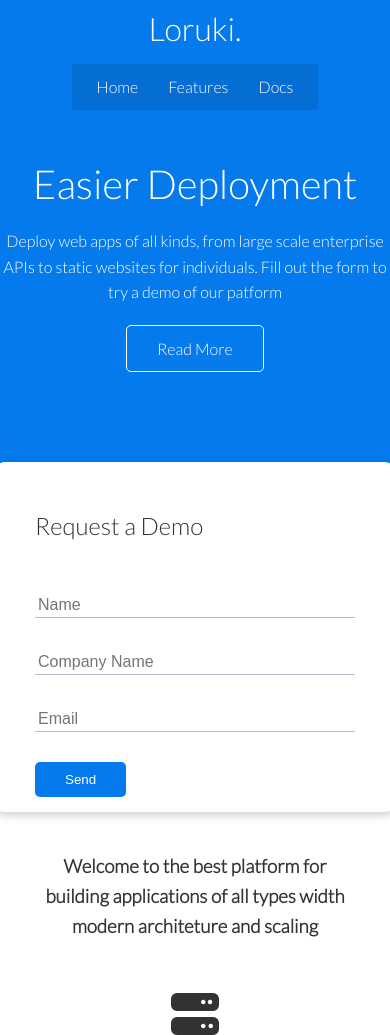
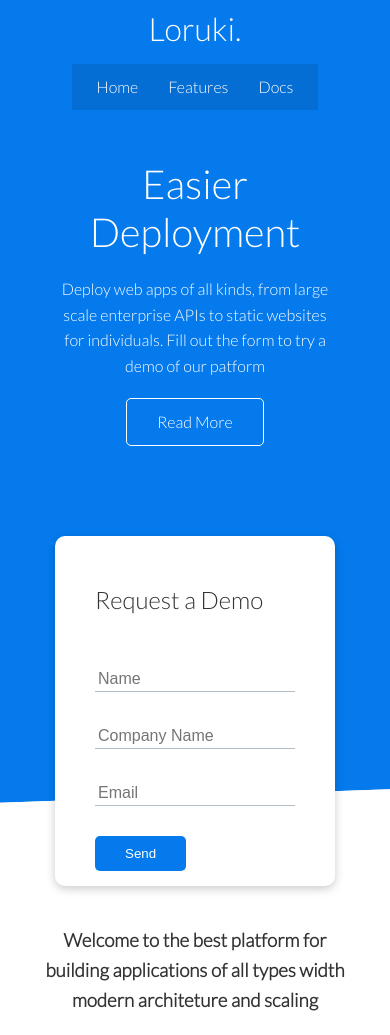
Before and after one commit to Smk3Br/Loruki-Website, a plain HTML site: page index.html in a window 390 px wide. Shown: the top 1035 px of the page. Drawn offline with Linux system fonts and the light colour scheme.

Commit message:
Update style.css

```diff
--- a/css/style.css
+++ b/css/style.css
@@ -328,12 +328,15 @@ code, pre {
     }
 
     .showcase-text {
+        justify-self: center;
+        max-width: 70%;
         text-align: center;
         margin-top: 40px;
         animation: slideInFromTop 1s ease-in;
     }
 
     .showcase-form {
+        max-width: 70%;
         justify-self: center;
         margin: auto;
         animation: slideInFromBottom 1s ease-in;
```
